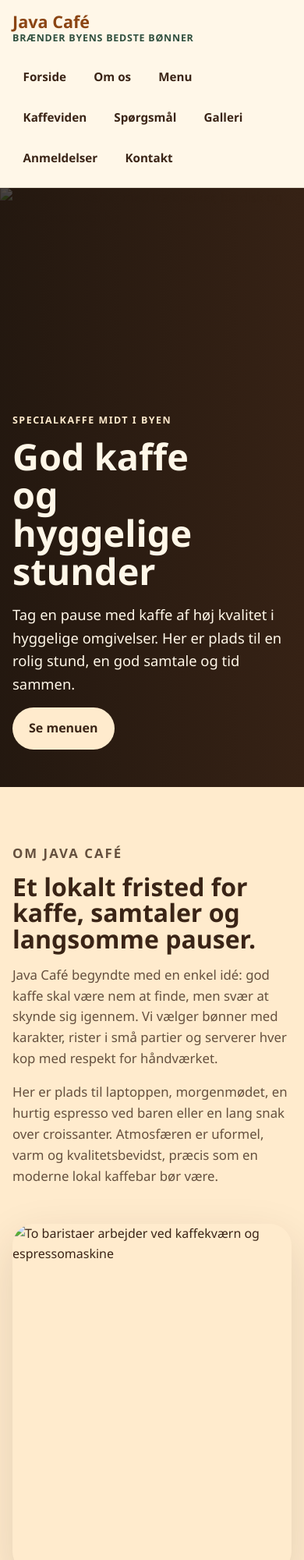
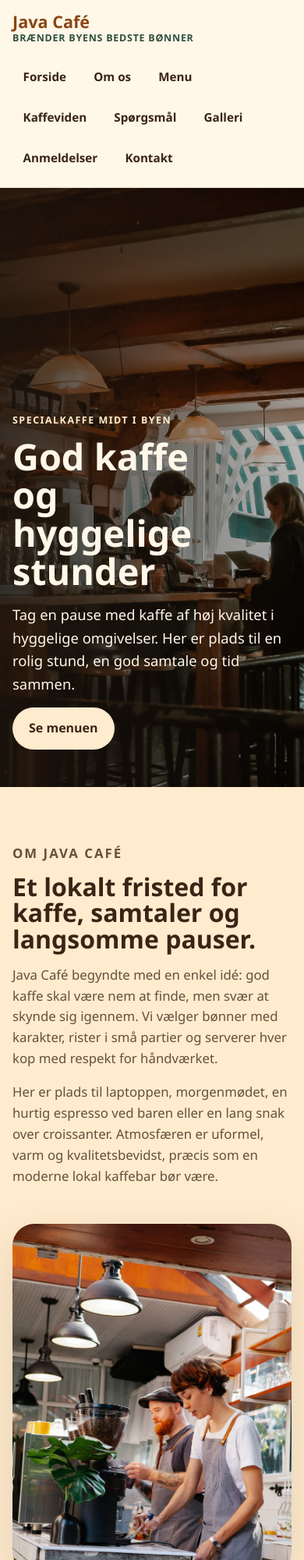
Before and after one commit to los881/Cafe-test-SEO-GEO-Structured-Data, a plain HTML site: page index.html in a window 390 px wide. Shown: the top 2000 px of the page at 78% size. Drawn offline with Linux system fonts and the light colour scheme.

Commit message:
Hastighed er rettet i mobilvisning. Billeder er tilføjet.

```diff
--- a/index.html
+++ b/index.html
@@ -44,12 +44,10 @@
         <section class="hero" aria-labelledby="hero-title">
             <img
                 class="hero-image"
-                src="images/cafe-hero-1440.jpg"
-                srcset="images/cafe-hero-768.jpg 768w, images/cafe-hero-1440.jpg 1440w"
-                sizes="100vw"
+                src="images/Cafe%20indenfor.jpg"
                 alt="Varmt caféinteriør med træbjælker, bardisk og gæster i naturligt lys"
-                width="1440"
-                height="960"
+                width="2736"
+                height="1824"
                 fetchpriority="high">
             <div class="hero-content">
                 <p class="eyebrow">Specialkaffe midt i byen</p>
@@ -70,9 +68,7 @@
                 </div>
                 <figure class="image-panel">
                     <img
-                        src="images/basrista-800.jpg"
-                        srcset="images/basrista-400.jpg 400w, images/basrista-800.jpg 800w"
-                        sizes="(min-width: 700px) 50vw, 100vw"
+                        src="images/Basrista.jpg"
                         alt="To baristaer arbejder ved kaffekværn og espressomaskine"
                         width="1600"
                         height="2400"
@@ -236,9 +232,7 @@
                     <section class="knowledge-card" aria-labelledby="fairtrade-title">
                         <img
                             class="knowledge-image"
-                            src="images/fairtrade-800.jpg"
-                            srcset="images/fairtrade-400.jpg 400w, images/fairtrade-800.jpg 800w"
-                            sizes="(min-width: 700px) 50vw, 100vw"
+                            src="images/Fair%20trade%20kaffe.jpg"
                             alt="Hænder holder røde kaffebær over grønne kaffebuske"
                             width="1600"
                             height="1067"
@@ -253,9 +247,7 @@
                     <section class="knowledge-card story-card" aria-labelledby="ana-title">
                         <img
                             class="knowledge-image"
-                            src="images/ana-800.jpg"
-                            srcset="images/ana-400.jpg 400w, images/ana-800.jpg 800w"
-                            sizes="(min-width: 700px) 50vw, 100vw"
+                            src="images/Ana%20med%20kaffe.jpg"
                             alt="Person i mønstret bluse ved bakker med tørrede kaffebær og røde kaffebær"
                             width="1600"
                             height="1067"
@@ -310,7 +302,7 @@
 
                 <div class="gallery-grid">
                     <img class="gallery-large" src="https://images.pexels.com/photos/16050906/pexels-photo-16050906.jpeg?auto=compress&cs=tinysrgb&w=1200" alt="Cappuccino med tydelig latte art på et træbord" loading="lazy" decoding="async">
-                    <img src="images/cafe-hero-768.jpg" srcset="images/cafe-hero-768.jpg 768w, images/cafe-hero-1440.jpg 1440w" sizes="(min-width: 1000px) 28vw, (min-width: 700px) 50vw, 100vw" alt="Stemningsfuldt caféinteriør med træbjælker, bardisk og gæster" width="768" height="512" loading="lazy" decoding="async">
+                    <img src="images/Cafe%20indenfor.jpg" alt="Stemningsfuldt caféinteriør med træbjælker, bardisk og gæster" width="2736" height="1824" loading="lazy" decoding="async">
                     <img src="https://images.pexels.com/photos/34297775/pexels-photo-34297775.jpeg?auto=compress&cs=tinysrgb&w=900" alt="Barista der damper mælk ved espressomaskinen" loading="lazy" decoding="async">
                     <img src="https://images.pexels.com/photos/9818871/pexels-photo-9818871.jpeg?auto=compress&cs=tinysrgb&w=900" alt="Kaffe og croissant serveret på en lille tallerken" loading="lazy" decoding="async">
                     <img src="https://images.pexels.com/photos/36729513/pexels-photo-36729513.jpeg?auto=compress&cs=tinysrgb&w=1200" alt="Venner der sidder omkring et lille cafébord med kaffe" loading="lazy" decoding="async">
```
